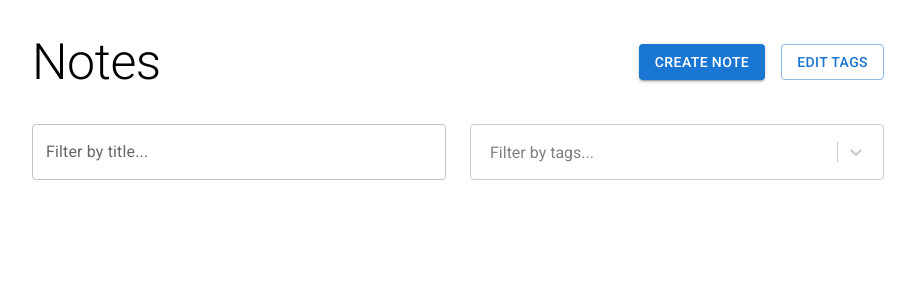
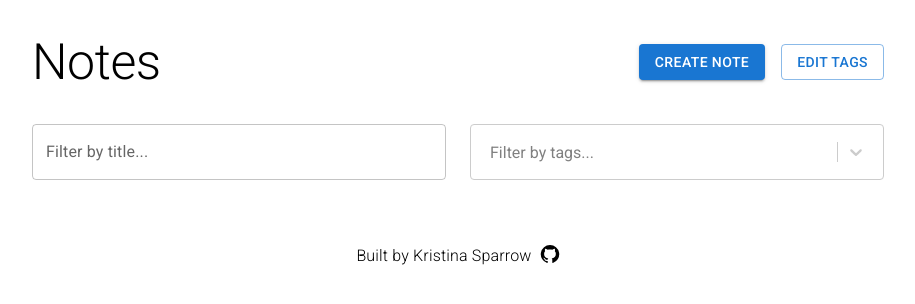
Before and after one commit to kristina-sparrow/note-app, a React app: page / in a window 1280 px wide. Shown: the top 304 px of the page, without its empty margins (182-1097 px from the left). Built offline with nearby package versions, Linux system fonts and the light colour scheme.

Commit message:
Add footer

```diff
--- a/src/app/App.tsx
+++ b/src/app/App.tsx
@@ -8,6 +8,7 @@ import NoteList from "./pages/NoteList";
 import NoteLayout from "./components/NoteLayout";
 import ViewNote from "./pages/ViewNote";
 import EditNote from "./pages/EditNote";
+import Footer from "./components/Footer";
 
 export type Note = {
   id: string;
@@ -135,6 +136,7 @@ export default function App() {
         </Route>
         <Route path="*" element={<Navigate to="/" />} />
       </Routes>
+      <Footer />
     </Container>
   );
 }
--- /dev/null
+++ b/src/app/components/Footer.tsx
@@ -0,0 +1,28 @@
+import React from "react";
+import GitHubIcon from "@mui/icons-material/GitHub";
+import Stack from "@mui/system/Stack";
+import Typography from "@mui/material/Typography";
+
+export default function Footer() {
+  return (
+    <Stack
+      direction="row"
+      alignItems="center"
+      justifyContent="center"
+      gap={1}
+      py={4}
+    >
+      <Typography variant="body2" fontSize={16} fontWeight={300}>
+        Built by Kristina Sparrow
+      </Typography>
+      <a
+        href="https://github.com/kristina-sparrow"
+        target="_blank"
+        rel="noopener noreferrer"
+        className="footer-link"
+      >
+        <GitHubIcon fontSize="small" />
+      </a>
+    </Stack>
+  );
+}
--- a/src/index.scss
+++ b/src/index.scss
@@ -35,3 +35,7 @@ html {
     line-height: 1.3;
   }
 }
+
+.footer-link {
+  color: black;
+}
```
